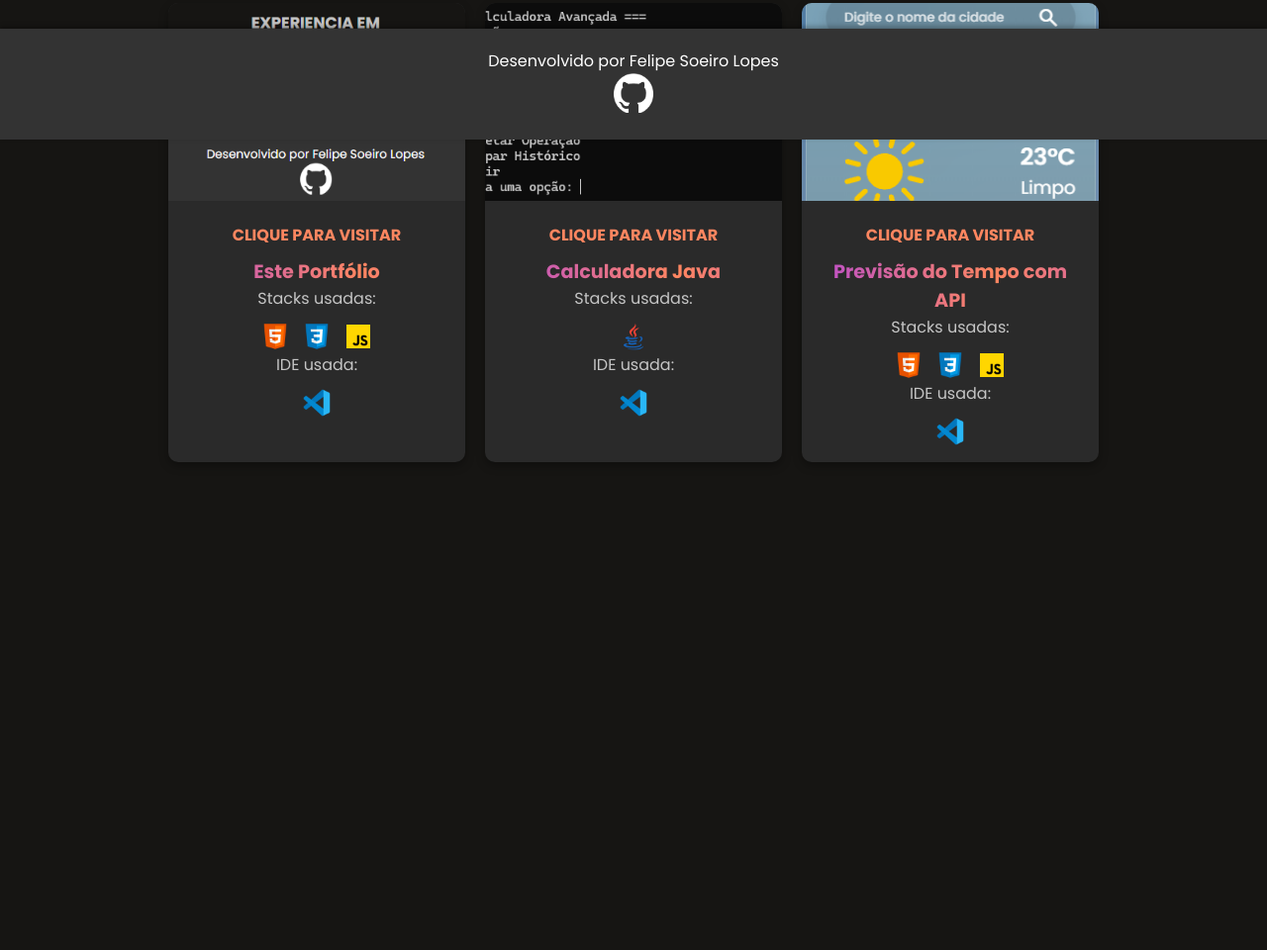
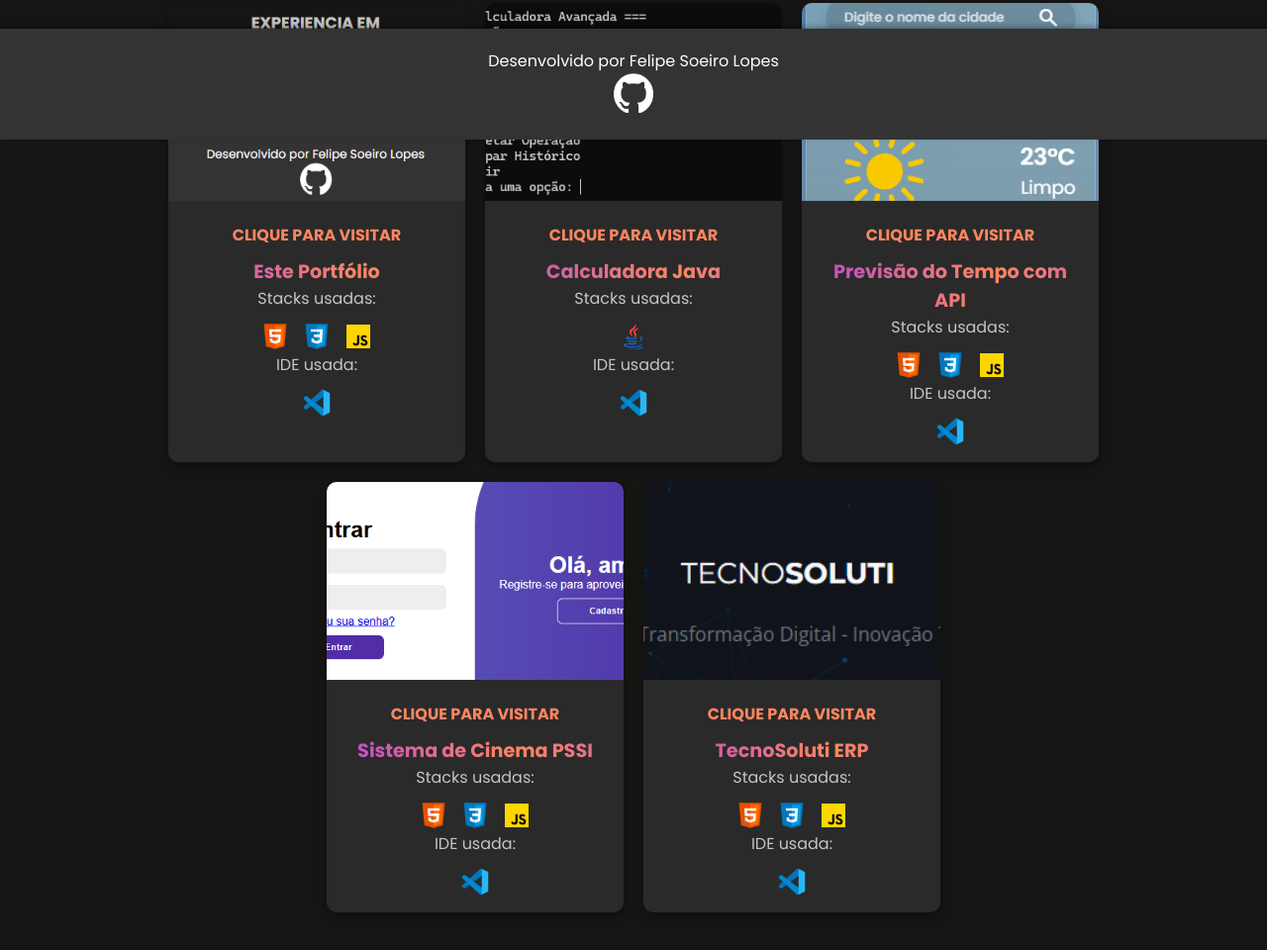
Before and after one commit to FelipeSoeiroLopes/FelipeSoeiroLopes.github.io, a plain HTML site: page projetos.html in a window 1280 px wide. Shown: the part 659-1619 px from the top of the page at 99% size. Before the commit the page ends 1278 px from the top, so only its background shows below. Drawn offline with Linux system fonts and the light colour scheme.

Commit message:
PORTIFOLIO_V2.9JUNHO_2025

```diff
--- a/projetos.html
+++ b/projetos.html
@@ -134,6 +134,44 @@
             </div>
           </div>
         </div>
+
+        <!-- Projeto 7 -->
+        <div class="project-item">
+          <img src="images/projeto7.png" alt="Projeto Sistema de Cinema PSSI" />
+          <div class="project-title">
+            <a href="https://github.com/FelipeSoeiroLopes/cinema-PSSI/tree/felpsteste" target="_blank">CLIQUE PARA VISITAR</a>
+            <h3>Sistema de Cinema PSSI</h3>
+            <p class="stacks-text">Stacks usadas:</p>
+            <div class="stacks">
+              <img src="images/icons8-html-48.png" alt="HTML" title="HTML" />
+              <img src="images/icons8-css-48.png" alt="CSS" title="CSS" />
+              <img src="images/icons8-javascript-48.png" alt="JavaScript" title="JavaScript" />
+            </div>
+            <p class="stacks-text">IDE usada:</p>
+            <div class="stacks">
+              <img src="images/icons8-visual-studio-code-2019-48.png" alt="Visual Studio Code" title="Visual Studio Code" />
+            </div>
+          </div>
+        </div>
+
+        <!-- Projeto 8 -->
+        <div class="project-item">
+          <img src="images/projeto8.png" alt="Projeto TecnoSoluti ERP" />
+          <div class="project-title">
+            <a href="https://github.com/FelipeSoeiroLopes/tecnosoluti" target="_blank">CLIQUE PARA VISITAR</a>
+            <h3>TecnoSoluti ERP</h3>
+            <p class="stacks-text">Stacks usadas:</p>
+            <div class="stacks">
+              <img src="images/icons8-html-48.png" alt="HTML" title="HTML" />
+              <img src="images/icons8-css-48.png" alt="CSS" title="CSS" />
+              <img src="images/icons8-javascript-48.png" alt="JavaScript" title="JavaScript" />
+            </div>
+            <p class="stacks-text">IDE usada:</p>
+            <div class="stacks">
+              <img src="images/icons8-visual-studio-code-2019-48.png" alt="Visual Studio Code" title="Visual Studio Code" />
+            </div>
+          </div>
+        </div>
       </div>
     </section>
     <br><br>
```
Also changed, not shown: images/projeto7.png (added), images/projeto8.png (added).
